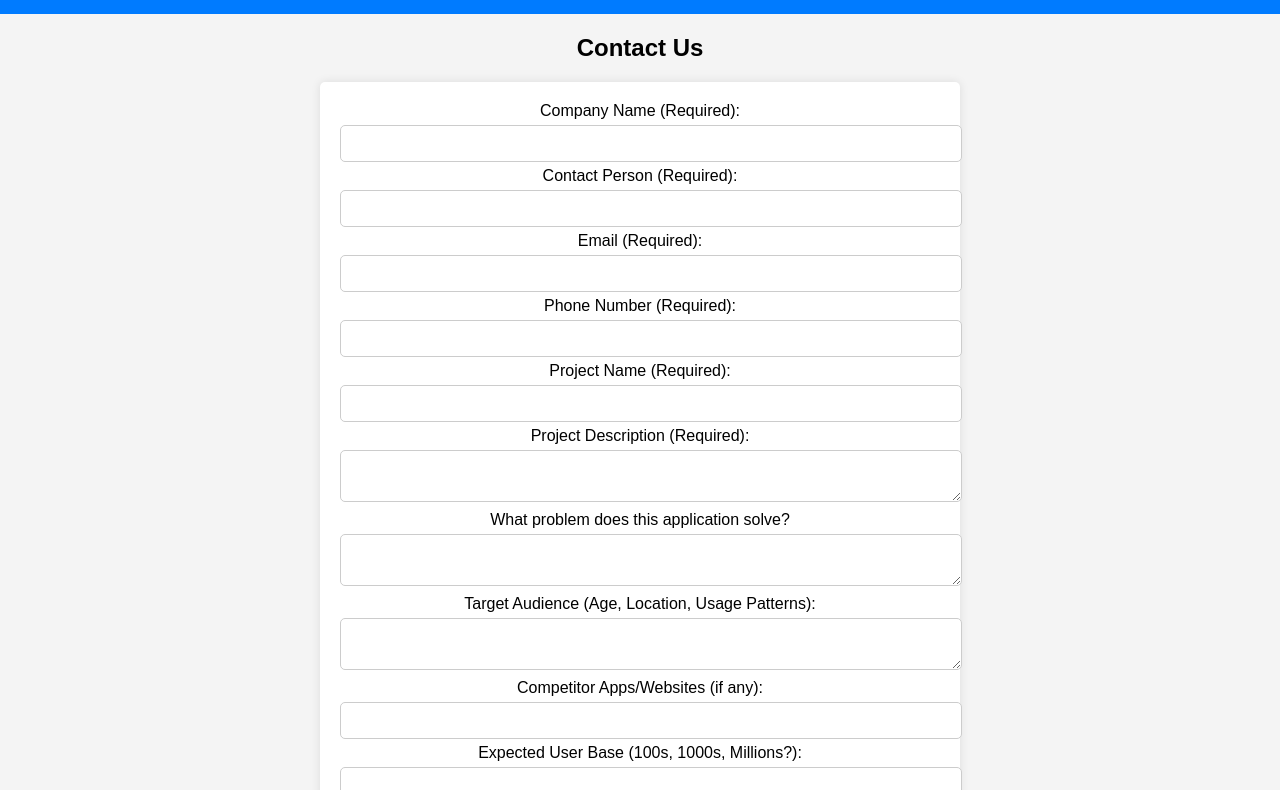
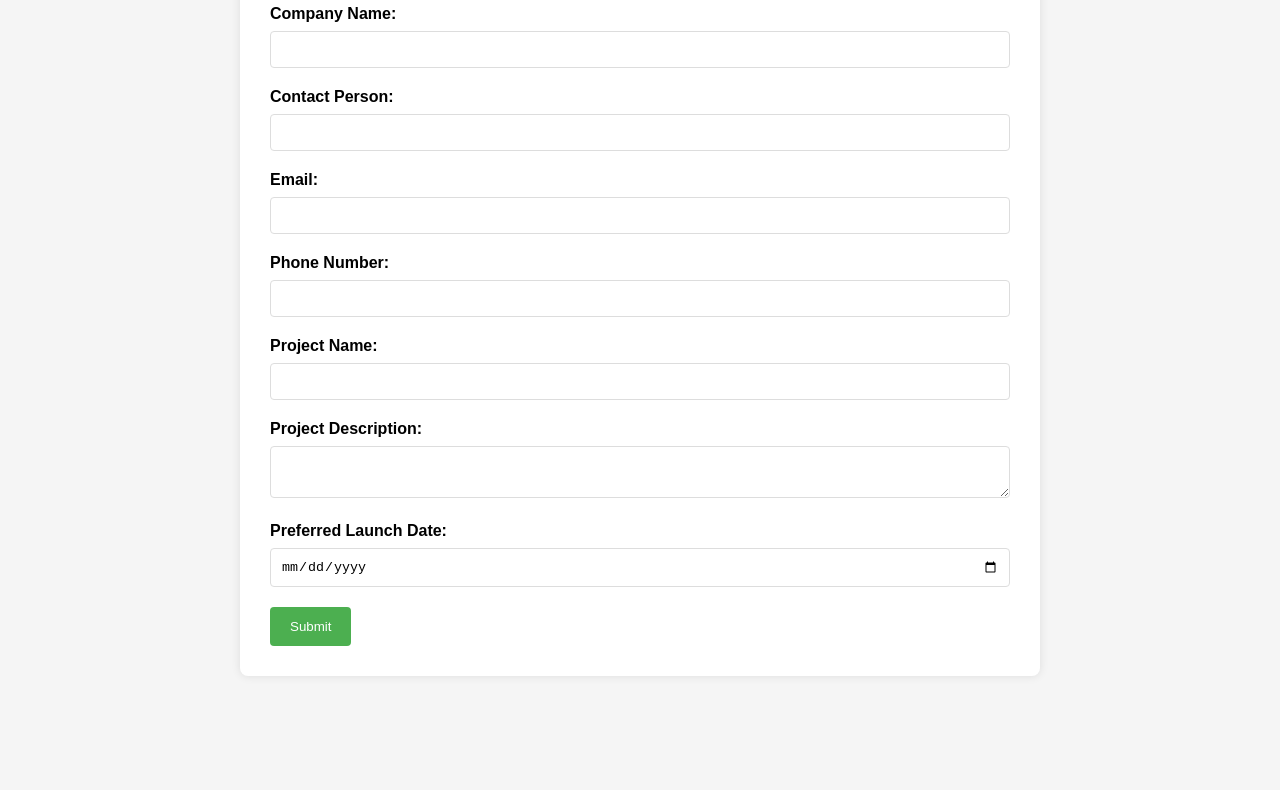
Before and after one commit to shujauddinahmed/truelinkconnect, a plain HTML site: page index.html in a window 1280 px wide. Shown: the part 113-903 px from the top of the page. After the commit the page ends 809 px from the top, so only its background shows below. Drawn offline with nearby package versions, Linux system fonts and the light colour scheme.

Commit message:
Update index.html

```diff
--- a/index.html
+++ b/index.html
@@ -3,58 +3,143 @@
 <head>
     <meta charset="UTF-8">
     <meta name="viewport" content="width=device-width, initial-scale=1.0">
-    <title>TrueLink Connect</title>
-    <link rel="stylesheet" href="style.css">
-    <script src="https://code.jquery.com/jquery-3.6.0.min.js"></script>
+    <title>Contact Us</title>
+    <style>
+        body {
+            font-family: Arial, sans-serif;
+            max-width: 800px;
+            margin: 0 auto;
+            padding: 20px;
+            background-color: #f5f5f5;
+        }
+
+        .contact-form {
+            background-color: white;
+            padding: 30px;
+            border-radius: 8px;
+            box-shadow: 0 0 10px rgba(0,0,0,0.1);
+        }
+
+        .form-group {
+            margin-bottom: 20px;
+        }
+
+        label {
+            display: block;
+            margin-bottom: 8px;
+            font-weight: bold;
+        }
+
+        input, textarea {
+            width: 100%;
+            padding: 10px;
+            border: 1px solid #ddd;
+            border-radius: 4px;
+            box-sizing: border-box;
+        }
+
+        button {
+            background-color: #4CAF50;
+            color: white;
+            padding: 12px 20px;
+            border: none;
+            border-radius: 4px;
+            cursor: pointer;
+        }
+
+        button:hover {
+            background-color: #45a049;
+        }
+
+        .error {
+            color: red;
+            font-size: 14px;
+            margin-top: 5px;
+        }
+    </style>
 </head>
 <body>
-
-    <header>
-        <h1>TrueLink Connect</h1>
-        <p>Connecting Visions, Creating Futures</p>
-    </header>
-
-    <section id="contact">
+    <div class="contact-form">
         <h2>Contact Us</h2>
         <form id="contactForm">
-            <label>Company Name (Required):</label>
-            <input type="text" name="companyName" required>
+            <div class="form-group">
+                <label for="companyName">Company Name:</label>
+                <input type="text" id="companyName" name="companyName" required>
+            </div>
 
-            <label>Contact Person (Required):</label>
-            <input type="text" name="contactPerson" required>
+            <div class="form-group">
+                <label for="contactPerson">Contact Person:</label>
+                <input type="text" id="contactPerson" name="contactPerson" required>
+            </div>
 
-            <label>Email (Required):</label>
-            <input type="email" name="email" required>
+            <div class="form-group">
+                <label for="email">Email:</label>
+                <input type="email" id="email" name="email" required>
+            </div>
 
-            <label>Phone Number (Required):</label>
-            <input type="tel" name="phoneNumber" required>
+            <div class="form-group">
+                <label for="phone">Phone Number:</label>
+                <input type="tel" id="phone" name="phone" required>
+            </div>
 
-            <label>Project Name (Required):</label>
-            <input type="text" name="projectName" required>
+            <div class="form-group">
+                <label for="projectName">Project Name:</label>
+                <input type="text" id="projectName" name="projectName" required>
+            </div>
 
-            <label>Project Description (Required):</label>
-            <textarea name="projectDescription" required></textarea>
+            <div class="form-group">
+                <label for="projectDescription">Project Description:</label>
+                <textarea id="projectDescription" name="projectDescription" required></textarea>
+            </div>
 
-            <label>What problem does this application solve?</label>
-            <textarea name="problemSolved"></textarea>
-
-            <label>Target Audience (Age, Location, Usage Patterns):</label>
-            <textarea name="targetAudience"></textarea>
-
-            <label>Competitor Apps/Websites (if any):</label>
-            <input type="text" name="competitorApps">
-
-            <label>Expected User Base (100s, 1000s, Millions?):</label>
-            <input type="text" name="expectedUserBase">
-
-            <label>Preferred Launch Date:</label>
-            <input type="date" name="preferredLaunchDate">
+            <div class="form-group">
+                <label for="launchDate">Preferred Launch Date:</label>
+                <input type="date" id="launchDate" name="launchDate" required>
+            </div>
 
             <button type="submit">Submit</button>
+            <div id="message"></div>
         </form>
-        <p id="responseMessage"></p>
-    </section>
+    </div>
 
-    <script src="script.js"></script>
+    <script src="https://code.jquery.com/jquery-3.6.0.min.js"></script>
+    <script>
+        $(document).ready(function() {
+            $('#contactForm').submit(function(e) {
+                e.preventDefault();
+
+                // Basic validation
+                if (!this.checkValidity()) {
+                    return false;
+                }
+
+                // Get form data
+                const formData = {
+                    companyName: $('#companyName').val(),
+                    contactPerson: $('#contactPerson').val(),
+                    email: $('#email').val(),
+                    phone: $('#phone').val(),
+                    projectName: $('#projectName').val(),
+                    projectDescription: $('#projectDescription').val(),
+                    launchDate: $('#launchDate').val()
+                };
+
+                // Send data to Google Sheet
+                $.ajax({
+                    url: "YOUR_GOOGLE_APPS_SCRIPT_URL",
+                    method: "POST",
+                    dataType: "json",
+                    data: formData,
+                    success: function(response) {
+                        $('#message').html('<p style="color: green;">Form submitted successfully!</p>');
+                        $('#contactForm')[0].reset();
+                    },
+                    error: function(xhr, status, error) {
+                        $('#message').html(`<p style="color: red;">Error: ${xhr.responseText}</p>`);
+                    }
+                });
+            });
+        });
+    </script>
 </body>
 </html>
```
